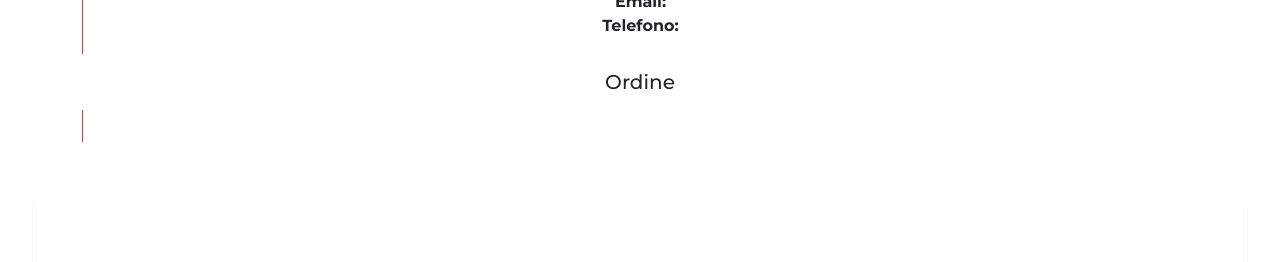
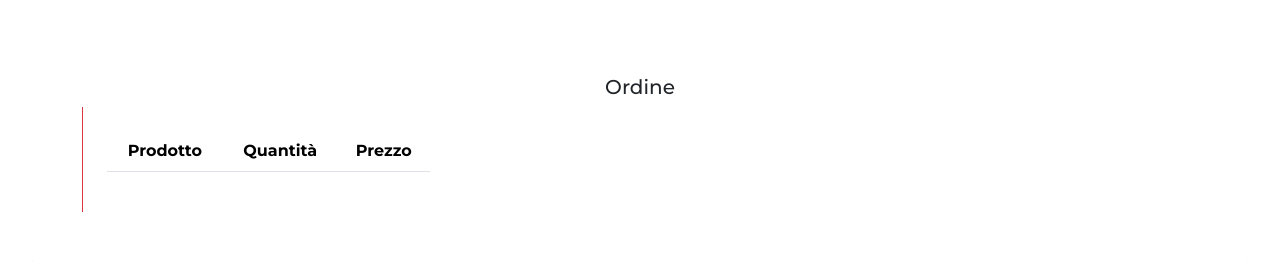
Before and after one commit to AimanFadil/deliveboo_vite, a Vue app: page /ThanksYou in a window 1280 px wide. Shown: the part 387-649 px from the top of the page. Built offline with nearby package versions, Linux system fonts and the light colour scheme.

Commit message:
fix: fixed order in thnaksyou page

```diff
--- a/src/pages/ThanksYou.vue
+++ b/src/pages/ThanksYou.vue
@@ -1,7 +1,6 @@
 <script>
+import Loader from '../components/Loader.vue';
 import { store } from '../store.js';
-import Loader from '../components/Loader.vue';
-import axios from 'axios';
 
 export default {
     data() {
@@ -38,14 +37,38 @@ export default {
                             <li><strong>Email:</strong> {{store.OrderCustomer.mail}}</li>
                             <li v-if="store.OrderCustomer.phone !=''"><strong>Telefono:</strong> {{store.OrderCustomer.phone}}</li>
                     </ul>
-                        <h5>Ordine</h5>
-                        <ul class="list-unstyled border-start  border-danger p-3 mt-3">
+                        <h5 class="margin-top-75">Ordine</h5>
+                        <!-- <ul class="list-unstyled border-start  border-danger p-3 mt-3">
                             <li v-for="product, index in store.OrderProducts" :key="index">
                                 {{product.name}}
                                 {{product.quantity}}
                                 {{product.price}}
                             </li>
-                        </ul>
+                        </ul> -->
+                        <div class="col-4">
+                            <div class="bg-white p-4 border-start border-danger">
+                                <div class="row">
+                                    <div class="col-12">
+                                        <table class="table table-striped table-hover">
+                                            <thead>
+                                                <tr>
+                                                    <th scope="col">Prodotto</th>
+                                                    <th scope="col">Quantità</th>
+                                                    <th scope="col">Prezzo</th>
+                                                </tr>
+                                            </thead>
+                                            <tbody>
+                                                <tr v-for="product, index in store.OrderProducts" :key="index">
+                                                    <td>{{product.name}}</td>
+                                                    <td>{{product.quantity}}</td>
+                                                    <td>{{product.price}}</td>
+                                                </tr>
+                                            </tbody>
+                                        </table>
+                                    </div>
+                                </div>
+                            </div>
+                        </div>
                     </div>
                 </div>
             </div>
@@ -56,4 +79,16 @@ export default {
 .padding-top-75 {
     padding-top: 75px;
 }
+
+.bg-white {
+    background-color: white;
+}
+
+.margin-top {
+    margin-top: 90px;
+}
+
+.margin-top-75 {
+    margin-top: 75px;
+}
 </style>
```
